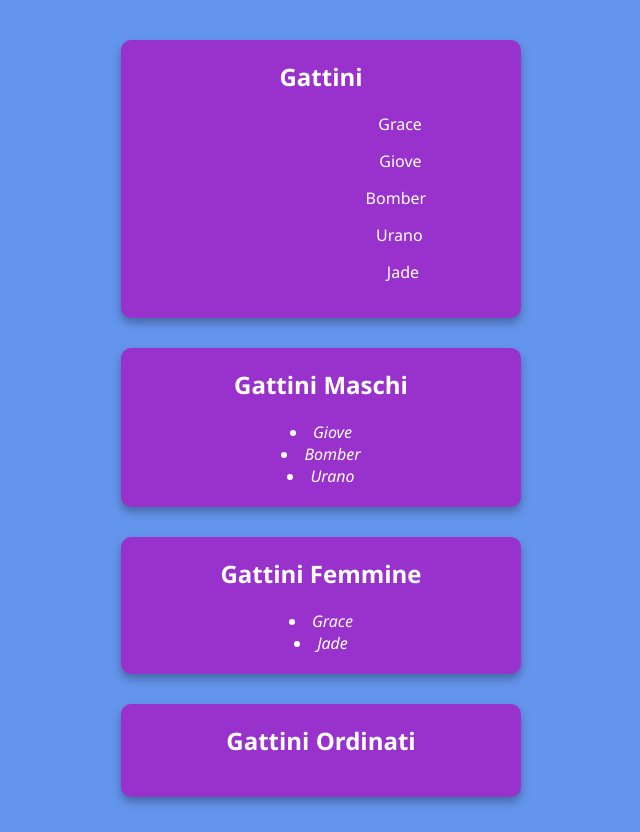
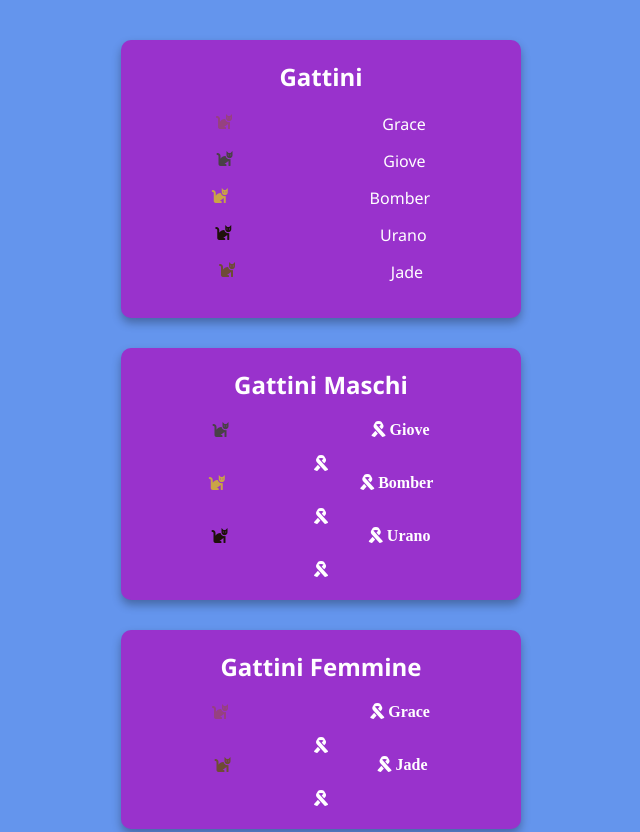
Before and after one commit to AndreaTrento95/js-es6-cats, a plain HTML site: page index.html in a window 1280 px wide. Shown: the top 832 px of the page, without its empty margins (319-959 px from the left). Drawn offline with nearby package versions, Linux system fonts and the light colour scheme.

Commit message:
svolgimento

```diff
--- a/assets/js/script.js
+++ b/assets/js/script.js
@@ -76,10 +76,10 @@ $(document).ready(function(){
 
     // stampo a schermo usando il forEach per prendere ciascun 'gatto'
     maleCats.forEach((cat) => {
-        $('#milestone-2-male').append(liGenerator(cat.color, cat.name, cat.ribbon.color, cat.ribbon.opacity));
+        $('#milestone-2-male ul').append(liGenerator(cat.color, cat.name, cat.ribbon.color, cat.ribbon.opacity));
     });
     femaleCats.forEach((cat) => {
-        $('#milestone-2-female').append(liGenerator(cat.color, cat.name, cat.ribbon.color, cat.ribbon.opacity));
+        $('#milestone-2-female ul').append(liGenerator(cat.color, cat.name, cat.ribbon.color, cat.ribbon.opacity));
     });
 
 
--- a/index.html
+++ b/index.html
@@ -5,6 +5,12 @@
     <meta http-equiv="X-UA-Compatible" content="IE=edge">
     <meta name="viewport" content="width=device-width, initial-scale=1.0">
     <title>Milestone cats</title>
+    <!--  FONT AWESOME -->
+    <link rel="stylesheet" href="https://cdnjs.cloudflare.com/ajax/libs/font-awesome/5.15.2/css/all.min.css" integrity="sha512-HK5fgLBL+xu6dm/Ii3z4xhlSUyZgTT9tuc/hSrtw6uzJOvgRr2a9jyxxT1ely+B+xFAmJKVSTbpM/CuL7qxO8w==" crossorigin="anonymous" />
+
+
+
+
     <link rel="stylesheet" href="assets/css/style.css">
 </head>
 <body>
```
